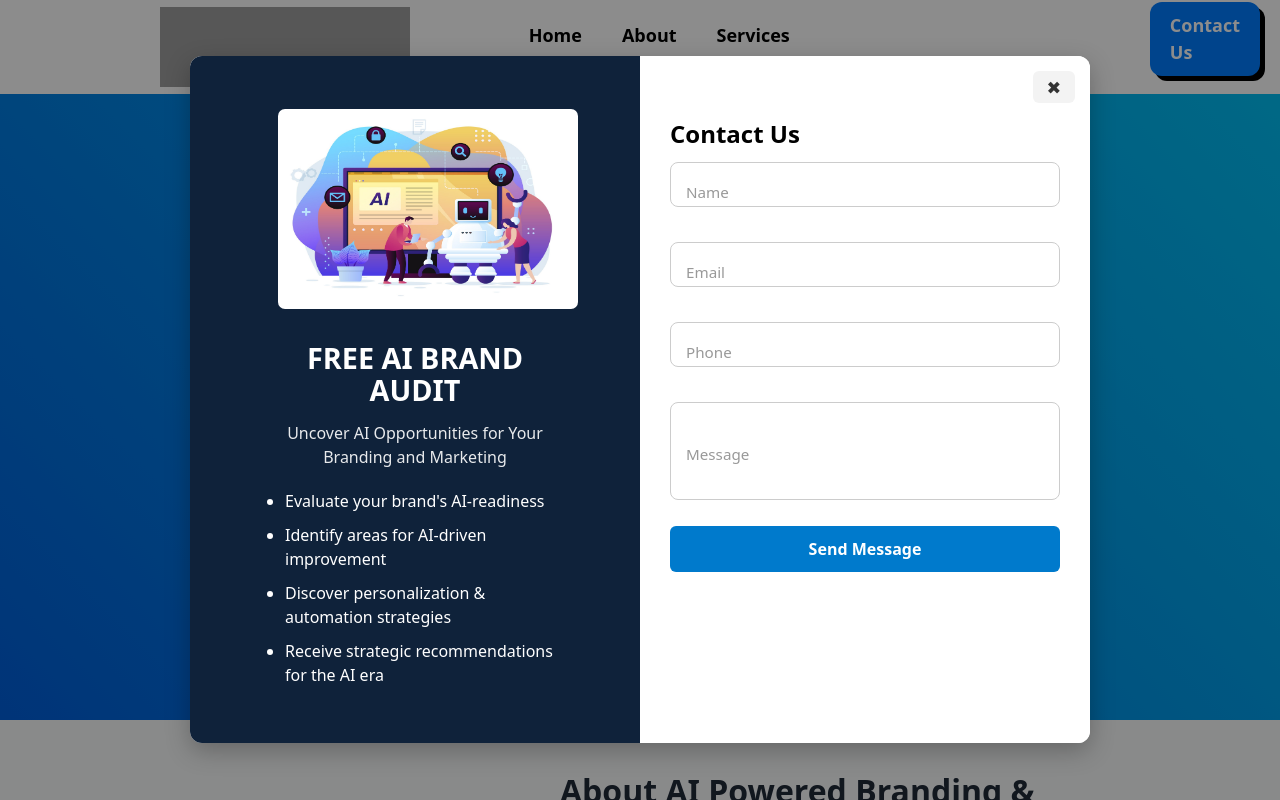
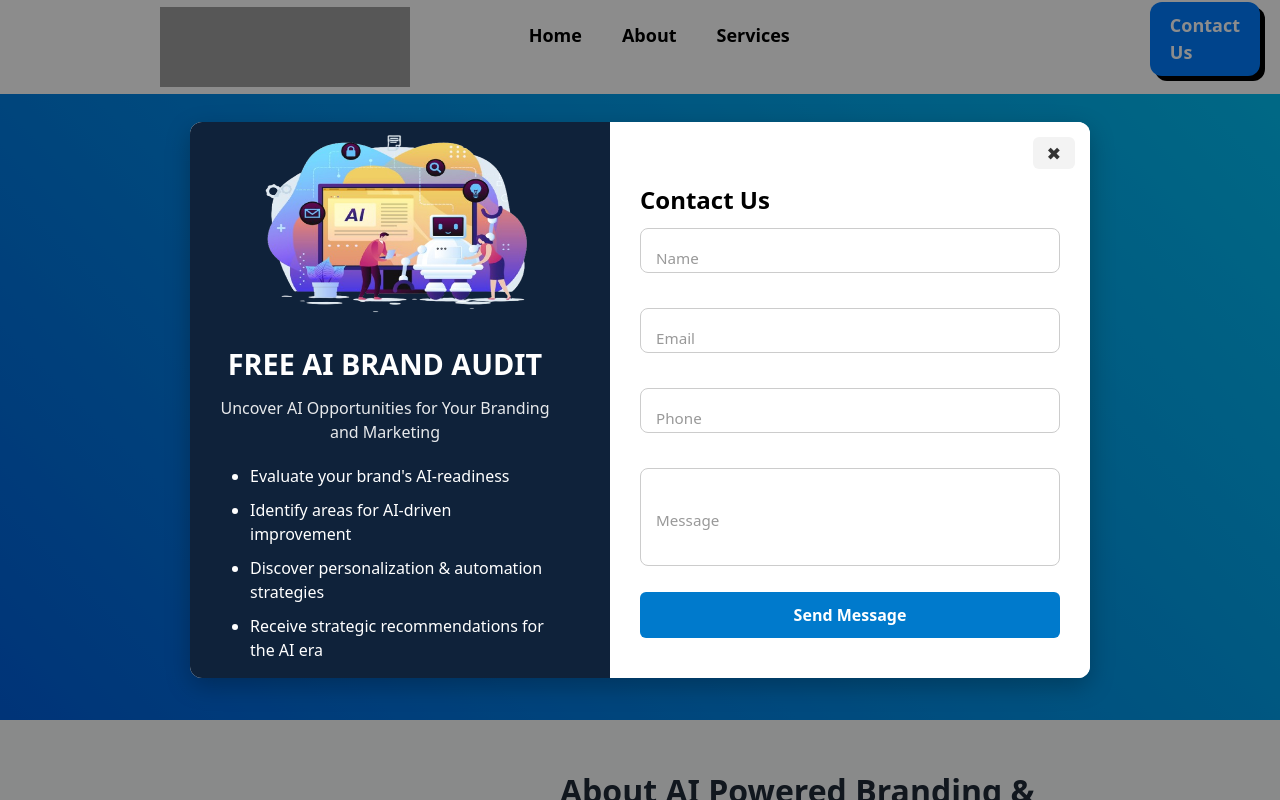
Before and after one commit to payal7723/aiservices.spadvertising-, a React (Vite) app: page / in a window 1280 px wide. Shown: the top 800 px of the page. Built offline with nearby package versions, Linux system fonts and the light colour scheme; grey boxes are pictures that could not be loaded.

Commit message:
commit changes

```diff
--- a/src/Sp_popup.css
+++ b/src/Sp_popup.css
@@ -46,7 +46,7 @@
   flex: 1;
   background: #0f223a;
   color: white;
-  padding: 40px 30px;
+  padding: 20px 10px 0px -10px;
   display: flex;
   align-items: center;
   justify-content: center;
@@ -63,25 +63,28 @@
   margin: 0 auto 20px auto; /* center aur niche gap */
   display: block;
   border-radius: 20px;
-  padding: 10px;
+  /* padding: 10px; */
   border: 3px solid transparent;
   /* border-image: linear-gradient(135deg, #00f, #0f9) 1; */
 }
 
 .popup-left h1 {
   font-size: 1.8rem;
+  margin-left: -30px;
   margin-bottom: 10px;
 }
 
 .popup-left p {
   margin-bottom: 20px;
   font-size: 1rem;
+  margin-left: -30px;
   opacity: 0.9;
 }
 
 .popup-left ul {
-  text-align: left; /* list ko left aligned rakhe */
+  text-align: left;
   margin-top: 20px;
+  margin-left: -20px;
   padding-left: 20px;
 }
 
--- a/src/Sp_popup.jsx
+++ b/src/Sp_popup.jsx
@@ -12,7 +12,7 @@ const Popup = ({ onClose }) => {
 
         <div className="popup-left">
           <div className="left-content">
-            <img src="/aitemp.jpg" alt="AI Icon" className="top-image" />
+            <img src="/aitemp.png" alt="AI Icon" className="top-image" />
 
             <h1>FREE AI BRAND AUDIT</h1>
             <p>Uncover AI Opportunities for Your Branding and Marketing</p>
```
Also changed, not shown: public/aitemp.png (added).
